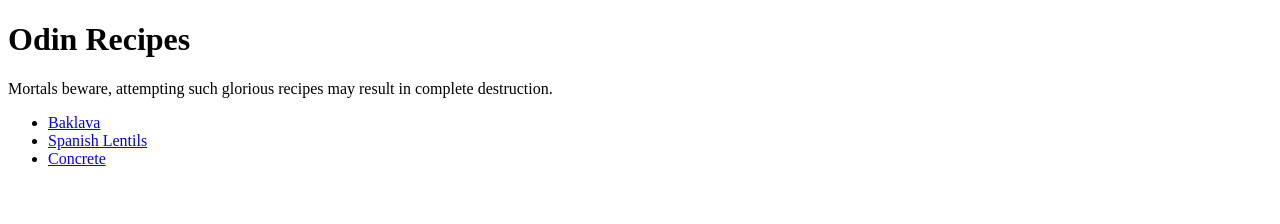
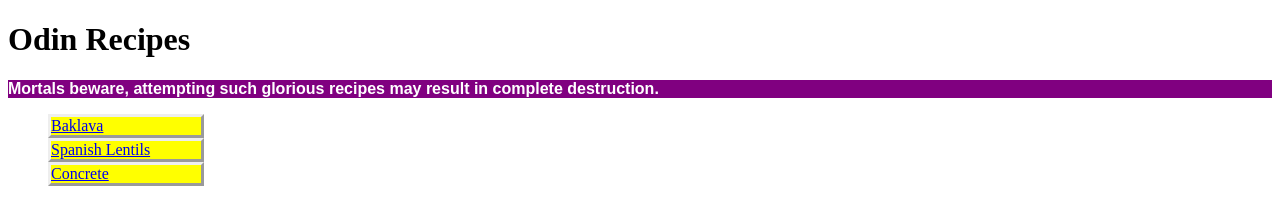
Before and after one commit to Apsalus/odin-recipes, a plain HTML site: page index.html in a window 1280 px wide. Drawn offline with Linux system fonts and the light colour scheme.

```diff
--- /dev/null
+++ b/css/style.css
@@ -0,0 +1,19 @@
+p {
+	background: purple;
+	color: white;
+	font-family: sans-serif;
+	font-weight: bold;
+}
+
+ul {
+	width: 200px;
+}
+
+li {
+	background-color: yellow;
+	color: white;
+	border-style: outset;
+	align:
+	text-align: center;
+	width: 150px;
+}
--- a/index.html
+++ b/index.html
@@ -3,12 +3,13 @@
 	<head>
 		<meta charset="utf-8">
 		<title>Recipes</title>
+		<link rel="stylesheet" href="./css/style.css"
 	</head>
 
 	<body>
 		<h1>Odin Recipes</h1>
 		<p>Mortals beware, attempting such glorious recipes may result in complete destruction.</p>
-		<ul>
+		<ul class="list">
 			<li><a href="./recipes/baklava.html">Baklava</a></li>
 			<li><a href="./recipes/lentils.html">Spanish Lentils</a></li>
 			<li><a href="./recipes/concrete.html">Concrete</a></li>
```
Also changed, not shown: recipes/baklava.html (+1 -0 lines), recipes/concrete.html (+2 -0 lines), recipes/lentils.html (+2 -0 lines).
